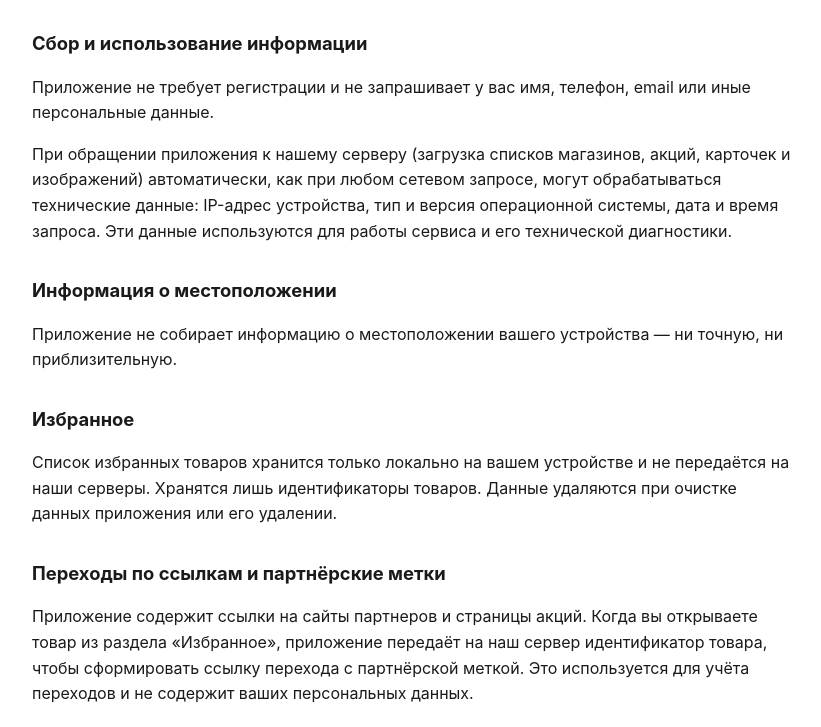
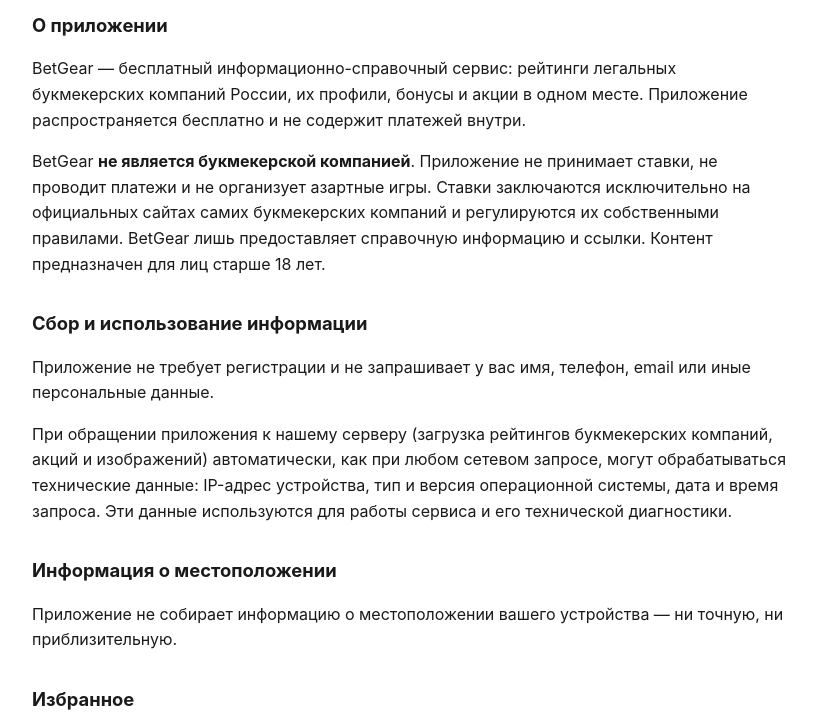
Before and after one commit to iimanly/betgear-privacy, a plain HTML site: page index.html in a window 1280 px wide. Shown: the part 134-861 px from the top of the page, without its empty margins (228-1049 px from the left). Drawn offline with Linux system fonts and the light colour scheme.

Commit message:
Update index.html

```diff
--- a/index.html
+++ b/index.html
@@ -1,6 +1,4 @@
-<!DOCTYPE html>
-<html lang="ru">
-<head>
+<html lang="ru"><head>
   <meta charset="utf-8">
   <meta name="viewport" content="width=device-width, initial-scale=1">
   <title>Политика конфиденциальности — BetGear</title>
@@ -31,11 +29,21 @@
   <h1>Политика конфиденциальности</h1>
   <p class="date">Дата вступления в силу: 27 мая 2026 г.</p>
 
+  <h2>О приложении</h2>
+  <p>BetGear — бесплатный информационно-справочный сервис: рейтинги легальных
+  букмекерских компаний России, их профили, бонусы и акции в одном месте.
+  Приложение распространяется бесплатно и не содержит платежей внутри.</p>
+  <p>BetGear <strong>не является букмекерской компанией</strong>. Приложение не
+  принимает ставки, не проводит платежи и не организует азартные игры. Ставки
+  заключаются исключительно на официальных сайтах самих букмекерских компаний и
+  регулируются их собственными правилами. BetGear лишь предоставляет справочную
+  информацию и ссылки. Контент предназначен для лиц старше 18 лет.</p>
+
   <h2>Сбор и использование информации</h2>
   <p>Приложение не требует регистрации и не запрашивает у вас имя, телефон, email
   или иные персональные данные.</p>
-  <p>При обращении приложения к нашему серверу (загрузка списков магазинов, акций,
-  карточек и изображений) автоматически, как при любом сетевом запросе, могут
+  <p>При обращении приложения к нашему серверу (загрузка рейтингов букмекерских
+  компаний, акций и изображений) автоматически, как при любом сетевом запросе, могут
   обрабатываться технические данные: IP-адрес устройства, тип и версия
   операционной системы, дата и время запроса. Эти данные используются для работы
   сервиса и его технической диагностики.</p>
@@ -45,15 +53,16 @@
   точную, ни приблизительную.</p>
 
   <h2>Избранное</h2>
-  <p>Список избранных товаров хранится только локально на вашем устройстве и не
-  передаётся на наши серверы. Хранятся лишь идентификаторы товаров. Данные
-  удаляются при очистке данных приложения или его удалении.</p>
+  <p>Список избранных букмекерских компаний хранится только локально на вашем
+  устройстве и не передаётся на наши серверы. Хранятся лишь идентификаторы компаний.
+  Данные удаляются при очистке данных приложения или его удалении.</p>
 
   <h2>Переходы по ссылкам и партнёрские метки</h2>
   <p>Приложение содержит ссылки на сайты партнеров и страницы акций. Когда вы
-  открываете товар из раздела «Избранное», приложение передаёт на наш сервер
-  идентификатор товара, чтобы сформировать ссылку перехода с партнёрской меткой.
-  Это используется для учёта переходов и не содержит ваших персональных данных.</p>
+  открываете букмекерскую компанию из раздела «Избранное», приложение передаёт на
+  наш сервер её идентификатор, чтобы сформировать ссылку перехода с партнёрской
+  меткой. Это используется для учёта переходов и не содержит ваших персональных
+  данных.</p>
 
   <h2>Доступ третьих лиц</h2>
   <p>Ссылки открываются во внешнем браузере или встроенной вкладке браузера.
@@ -99,5 +108,6 @@
   приложения, свяжитесь с нами: <a href="mailto:a.imanly@yandex.ru">a.imanly@yandex.ru</a>.</p>
 
   <p class="footer">Разработчик: BetGear.</p>
-</body>
-</html>
+
+
+</body></html>
```
